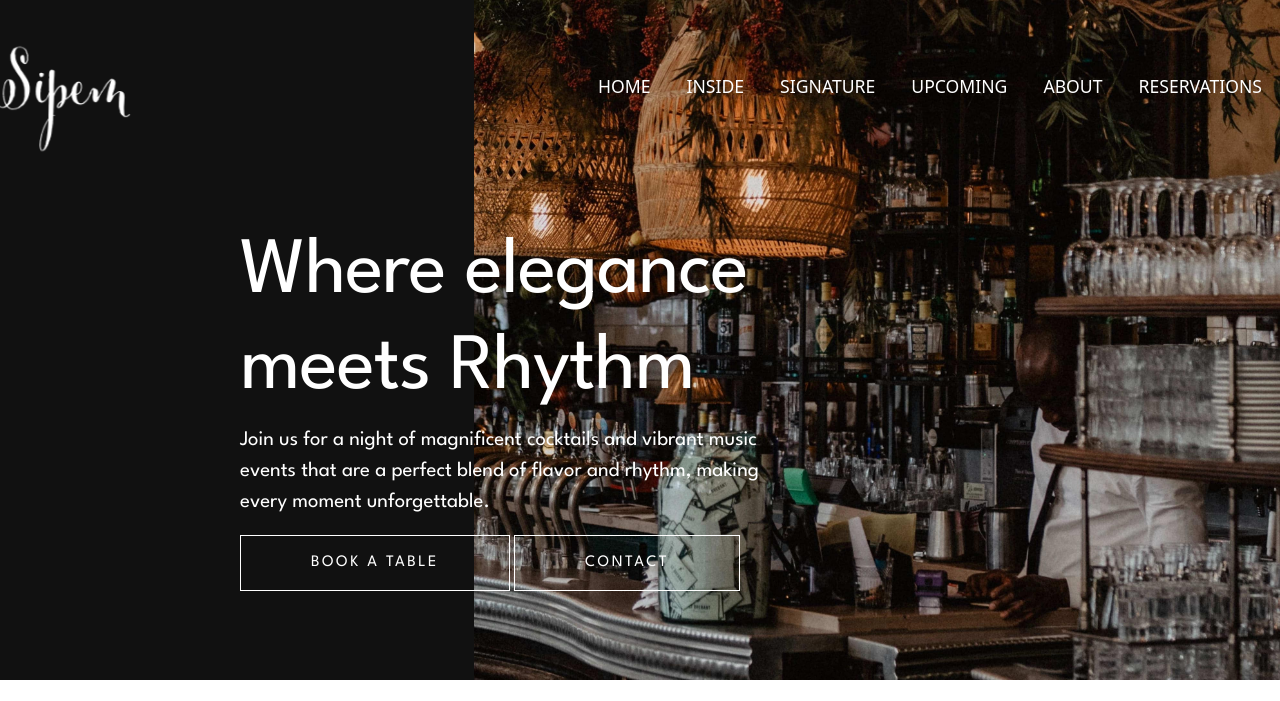
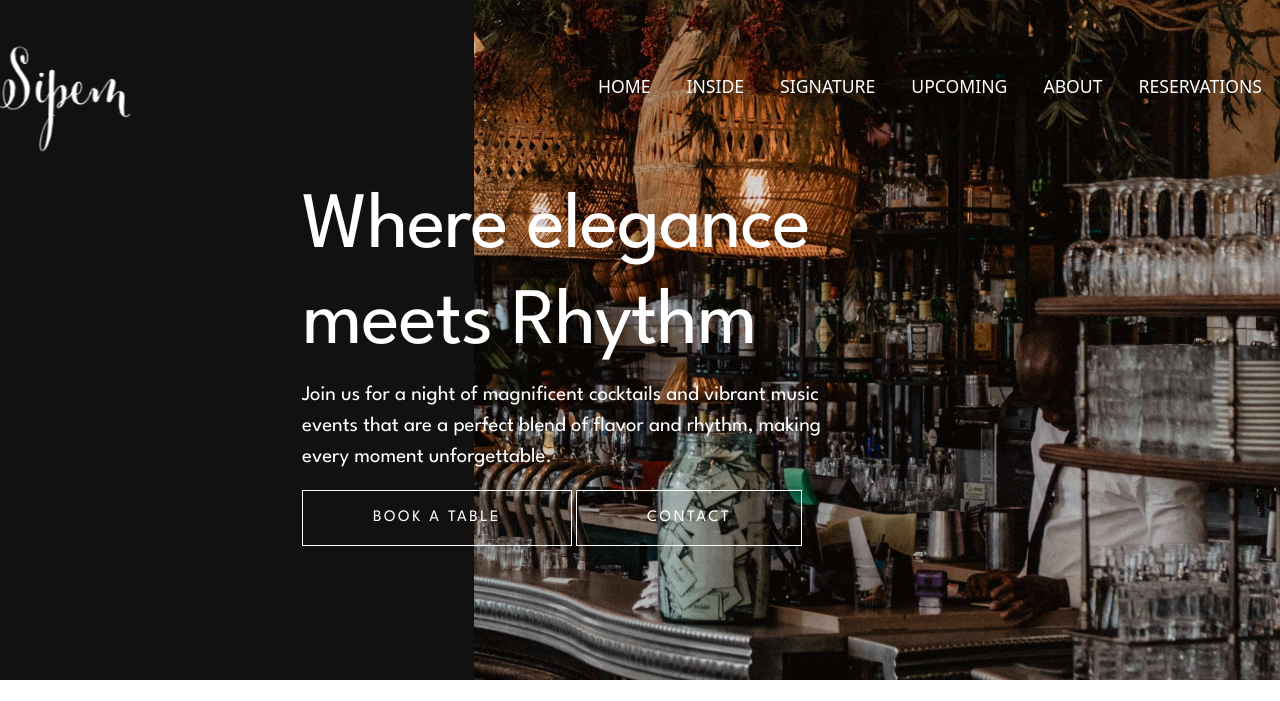
Before and after one commit to JavierBL89/SIPEM-Cocktail-Bar-Live-Music, a plain HTML site: page index.html in a window 1280 px wide. Shown: the top 701 px of the page. Drawn offline with nearby package versions, Linux system fonts and the light colour scheme.

Commit message:
Apply some styling on home pafe heading for desktop screen

```diff
--- a/assets/css/style.css
+++ b/assets/css/style.css
@@ -759,16 +759,42 @@ input[type="checkbox"]:checked {
 **/
 
 /************** MAIN **************/
-.header-content {
+.homepage-heading {
+    width: 100%;
+    position: absolute;
+    top: 180px;
+    background-color: transparent;
+    word-break: break-all;
+}
+
+.homepage-heading .heading-container {
+    margin: 0 auto;
+    text-align: center;
+    width: 100%;
+    padding-left: 5%;
+    padding-right: 5%;
+}
+
+.homepage-heading .heading-container .row {
+    margin: 0 auto;
+    justify-content: center;
+}
+
+.homepage-heading .heading-container .header-content {
+    margin: 0 auto;
     color: #ffffff;
-    text-align: left;
+    width: 700px;
     font-family: 'League Spartan', sans-serif;
     font-weight: 400;
-    padding: 50px 0 60px 240px;
-    opacity: 1;
-    position: relative;
-    background-color: transparent;
-    word-break: break-all;
+    text-align: left;
+}
+
+section .container .service {
+    margin: 0 auto;
+}
+
+.section5 {
+    height: 1300px;
 }
 
 .section2,
@@ -776,17 +802,21 @@ input[type="checkbox"]:checked {
     background-color: #ffffff;
     font-family: 'League Spartan', sans-serif;
     padding: 40px;
+    height: 1500px;
 }
 
 .section2 img,
 .section3 img {
+    width: 100%;
     height: auto;
     box-shadow: 0 10px 8px #0000001a;
 }
 
-.section2 img {
-    width: 70%;
-}
+section .container .service {
+    margin: 0 auto;
+    height: 500px;
+}
+
 
 .section5 img {
     width: 100%;
@@ -955,9 +985,6 @@ input[type="checkbox"]:checked {
     padding: 20px;
 }
 
-section .container .service {
-    margin: 0 auto;
-}
 
 section .container .service .col {
     margin: 0 auto;
@@ -2861,6 +2888,11 @@ section .container .service .col {
 *
 * @author Heloise Lui
 **/
+
+    .section5 img {
+        width: 120%;
+    }
+
     .upcoming-events h1,
     .newsletter h2,
     .reservation-footer h2 {
@@ -2878,7 +2910,6 @@ section .container .service .col {
 
     .events .row {
         margin: 0 auto;
-
     }
 
     .event {
@@ -3852,6 +3883,10 @@ section .container .service .col {
 *
 * @author Heloise Lui
 **/
+    .section5 img {
+        width: 140%;
+    }
+
     .upcoming-events h1,
     .newsletter h2,
     .reservation-footer h2 {
--- a/index.html
+++ b/index.html
@@ -60,18 +60,26 @@
                 </ul>
             </div>
         </nav>
-        <div class="header-content">
-            <h1>Where elegance <br />meets Rhythm</h1>
-            <p>Join us for a night of magnificent cocktails and vibrant music <br />events that are a perfect blend of
-                flavor and rhythm, making <br />every moment unforgettable.</p>
-            <div class="header-buttons">
-                <a href="reservations.html" class="btn-homepage">BOOK A TABLE</a>
-                <a href="contact.html" class="btn-homepage">CONTACT</a>
-            </div>
-        </div>
+
     </header>
 
     <!--------------- MAIN --------------->
+    <div class="homepage-heading">
+        <div class="heading-container">
+            <div class="row header-content">
+                <h1>Where elegance <br />meets Rhythm</h1>
+                <p>Join us for a night of magnificent cocktails and vibrant music <br />events that are a perfect blend
+                    of
+                    flavor and rhythm, making <br />every moment unforgettable.</p>
+                <div class="header-buttons">
+                    <a href="reservations.html" class="btn-homepage">BOOK A TABLE</a>
+                    <a href="contact.html" class="btn-homepage">CONTACT</a>
+                </div>
+            </div>
+        </div>
+
+    </div>
+
     <!------ SECTION 2 ------>
     <section class="section2">
         <div class="container">
@@ -140,11 +148,11 @@
         <div class="container">
             <div class="row service">
                 <h3>Stories at Sipem...</h3>
-                <div class="col-md-6 order-md-1">
+                <div class="col-sm-12 col-lg-6 order-md-1">
                     <img src="./assets/images/gold-lines.png" alt="Vertical lines for decoration" class="gold-lines">
                     <img src="./assets/images/sipem-stories.png" alt="Image of some friends drinking">
                 </div>
-                <div class="col-md-6 order-md-1">
+                <div class="col-sm-12 col-lg-6 order-md-1">
                     <p>Stories at Sipem unfold in every sip. At this special place, each cocktail is a chapter, and the
                         atmosphere weaves tales of memorable moments. Come, be a part of the narrative at Sipem, where
                         every visit is a story waiting to be written.</p>
```
